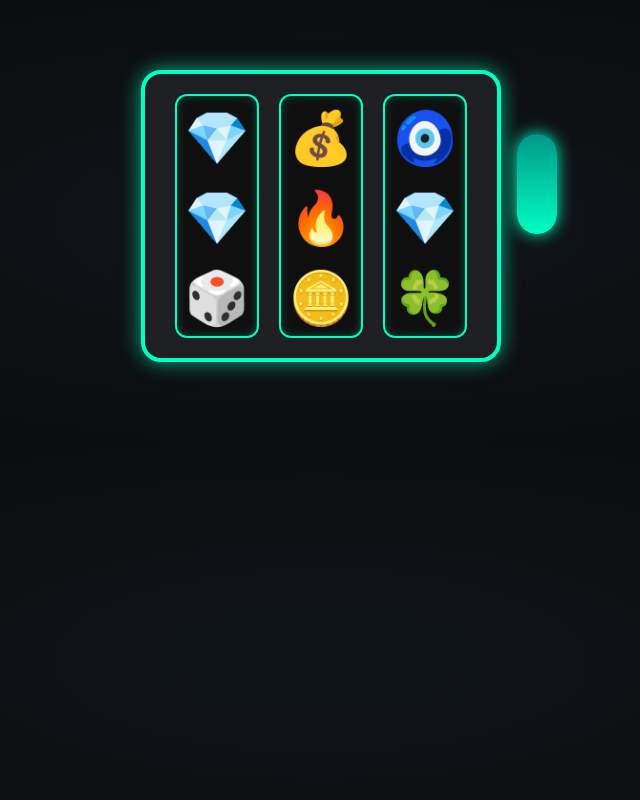
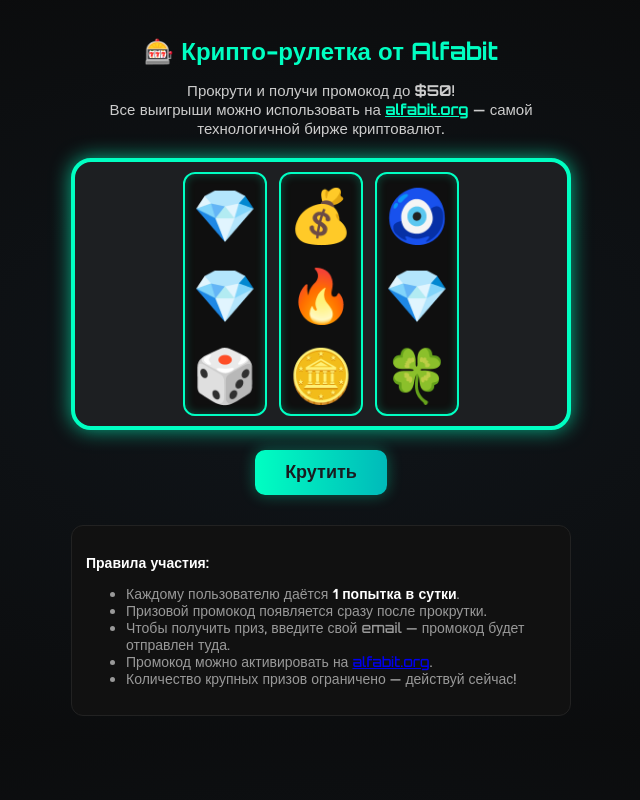
Before and after one commit to maximkolc/tinkoff-deeplink, a plain HTML site: page slot.html in a window 1280 px wide. Shown: the whole page, without its empty margins (319-959 px from the left). Drawn offline with nearby package versions, Linux system fonts and the light colour scheme.

Commit message:
Update slot.html

```diff
--- a/slot.html
+++ b/slot.html
@@ -1,39 +1,46 @@
 <!DOCTYPE html>
 <html lang="ru">
 <head>
-  <meta charset="UTF-8">
-  <meta name="viewport" content="width=device-width, initial-scale=1.0">
-  <title>Alfabit Premium Slots</title>
+  <meta charset="UTF-8" />
+  <meta name="viewport" content="width=device-width, initial-scale=1.0"/>
+  <title>Alfabit Promo Slots</title>
   <link href="https://fonts.googleapis.com/css2?family=Orbitron:wght@500;700&display=swap" rel="stylesheet">
   <style>
     body {
       margin: 0;
+      background: radial-gradient(ellipse at center, #10151a 0%, #0a0a0a 100%);
       font-family: 'Orbitron', sans-serif;
-      background: radial-gradient(ellipse at center, #10151a 0%, #0a0a0a 100%);
       color: #00ffc2;
-      overflow-x: hidden;
+      padding: 0;
     }
     .slot-container {
-      display: flex;
-      flex-direction: column;
-      align-items: center;
-      margin-top: 50px;
-      padding: 20px;
+      max-width: 500px;
+      margin: 0 auto;
+      padding: 20px 16px;
+      text-align: center;
+    }
+    h1 {
+      font-size: 24px;
+      margin-bottom: 10px;
+    }
+    .promo-intro {
+      font-size: 15px;
+      color: #ccc;
+      margin-bottom: 20px;
     }
     .reel-frame {
       display: flex;
+      justify-content: center;
+      gap: 12px;
       background: #1d1f22;
       border: 4px solid #00ffc2;
       border-radius: 20px;
-      padding: 20px;
+      padding: 10px;
       box-shadow: 0 0 20px #00ffc2aa;
-      margin-bottom: 20px;
-      position: relative;
     }
     .reel {
       width: 80px;
       height: 240px;
-      margin: 0 10px;
       overflow: hidden;
       border: 2px solid #00ffc2;
       border-radius: 12px;
@@ -52,44 +59,31 @@
       line-height: 80px;
       user-select: none;
     }
-    .handle {
-      width: 40px;
-      height: 100px;
-      background: linear-gradient(to top, #00ffc2, #009987);
-      border-radius: 20px;
-      position: absolute;
-      right: -60px;
-      top: 60px;
+    .spin-btn {
+      margin-top: 20px;
+      padding: 12px 30px;
+      background: linear-gradient(to right, #00ffc2, #00baba);
+      color: #191b1f;
+      border: none;
+      border-radius: 10px;
+      font-weight: bold;
+      font-size: 18px;
+      box-shadow: 0 0 15px #00ffc255;
       cursor: pointer;
-      box-shadow: 0 0 10px #00ffc2;
-      animation: pulse 1.6s infinite;
     }
-    .handle:active {
-      transform: scale(0.95);
-    }
-    @keyframes pulse {
-      0% { box-shadow: 0 0 10px #00ffc2; }
-      50% { box-shadow: 0 0 25px #00ffc2; }
-      100% { box-shadow: 0 0 10px #00ffc2; }
-    }
-    .result {
-      font-size: 20px;
-      margin-top: 10px;
-      height: 28px;
+    .result, .promo-block, .lead-form, .rules {
+      margin-top: 20px;
     }
     .promo-block {
-      margin-top: 20px;
       background: #13171d;
-      padding: 16px 22px;
+      padding: 16px;
       border-radius: 12px;
       border: 1px dashed #00ffc2;
       display: none;
-      text-align: center;
     }
     .promo-code {
       font-size: 24px;
       font-weight: bold;
-      margin-bottom: 10px;
     }
     .claim-link {
       display: inline-block;
@@ -97,25 +91,23 @@
       text-decoration: none;
       color: #191b1f;
       background: #00ffc2;
-      padding: 8px 16px;
+      padding: 10px 16px;
       border-radius: 8px;
       font-weight: 600;
     }
-
-    /* Лид форма */
     .lead-form {
-      margin-top: 25px;
       display: none;
       flex-direction: column;
+      gap: 10px;
       align-items: center;
-      gap: 10px;
     }
     .lead-form input {
-      padding: 10px 14px;
-      font-size: 16px;
+      padding: 10px;
       border-radius: 6px;
       border: none;
-      width: 260px;
+      width: 100%;
+      max-width: 320px;
+      font-size: 16px;
     }
     .lead-form button {
       background: #00ffc2;
@@ -126,26 +118,42 @@
       font-weight: bold;
       cursor: pointer;
     }
-    .lead-form button:hover {
-      background: #0fffdc;
+    .rules {
+      font-size: 14px;
+      color: #999;
+      text-align: left;
+      margin-top: 30px;
+      background: #111;
+      padding: 14px;
+      border-radius: 12px;
+      border: 1px solid #222;
+    }
+    .rules strong {
+      color: #fff;
     }
 
-    @media (max-width: 500px) {
-      .reel-frame { flex-direction: column; align-items: center; }
-      .reel { margin: 10px 0; }
-      .handle { right: -20px; top: 0; }
+    @media (max-width: 400px) {
+      .symbol { font-size: 40px; }
+      .reel { width: 70px; height: 200px; }
     }
   </style>
 </head>
 <body>
 
   <div class="slot-container">
+    <h1>🎰 Крипто-рулетка от Alfabit</h1>
+    <p class="promo-intro">
+      Прокрути и получи промокод до <strong>$50</strong>!<br/>
+      Все выигрыши можно использовать на <a href="https://alfabit.org" target="_blank" style="color:#00ffc2;font-weight:bold;">alfabit.org</a> — самой технологичной бирже криптовалют.
+    </p>
+
     <div class="reel-frame">
       <div class="reel"><div class="symbols" id="reel1"></div></div>
       <div class="reel"><div class="symbols" id="reel2"></div></div>
       <div class="reel"><div class="symbols" id="reel3"></div></div>
-      <div class="handle" onclick="pullHandle()"></div>
     </div>
+
+    <button class="spin-btn" onclick="pullHandle()">Крутить</button>
     <div class="result" id="result"></div>
 
     <div class="promo-block" id="promoBlock">
@@ -153,19 +161,27 @@
       <a href="https://alfabit.org" target="_blank" class="claim-link">Забрать на Alfabit</a>
     </div>
 
-    <!-- Форма захвата -->
     <form class="lead-form" id="leadForm" onsubmit="submitLead(event)">
-      <input type="email" id="email" placeholder="Ваш email для получения приза" required>
+      <input type="email" id="email" placeholder="Ваш email для получения приза" required />
       <button type="submit">Получить приз</button>
       <div id="formMsg" style="font-size:14px;color:#00ffc2;"></div>
     </form>
+
+    <div class="rules">
+      <p><strong>Правила участия:</strong></p>
+      <ul>
+        <li>Каждому пользователю даётся <strong>1 попытка в сутки</strong>.</li>
+        <li>Призовой промокод появляется сразу после прокрутки.</li>
+        <li>Чтобы получить приз, введите свой email — промокод будет отправлен туда.</li>
+        <li>Промокод можно активировать на <a href="https://alfabit.org" target="_blank">alfabit.org</a>.</li>
+        <li>Количество крупных призов ограничено — действуй сейчас!</li>
+      </ul>
+    </div>
   </div>
 
-  <!-- Звуки -->
   <audio id="soundSpin" src="https://cdn.pixabay.com/download/audio/2022/03/15/audio_4fa9c44b39.mp3?filename=arcade-magic-spin-24043.mp3"></audio>
   <audio id="soundWin" src="https://cdn.pixabay.com/download/audio/2022/03/24/audio_020b2c070e.mp3?filename=success-1-6297.mp3"></audio>
   <script src="https://cdn.jsdelivr.net/npm/canvas-confetti@1.6.0/dist/confetti.browser.min.js"></script>
-
   <script>
     const emojis = ['💎','🔥','🍀','🎲','💰','🪙','🧿'];
     const prizeMap = {
```
